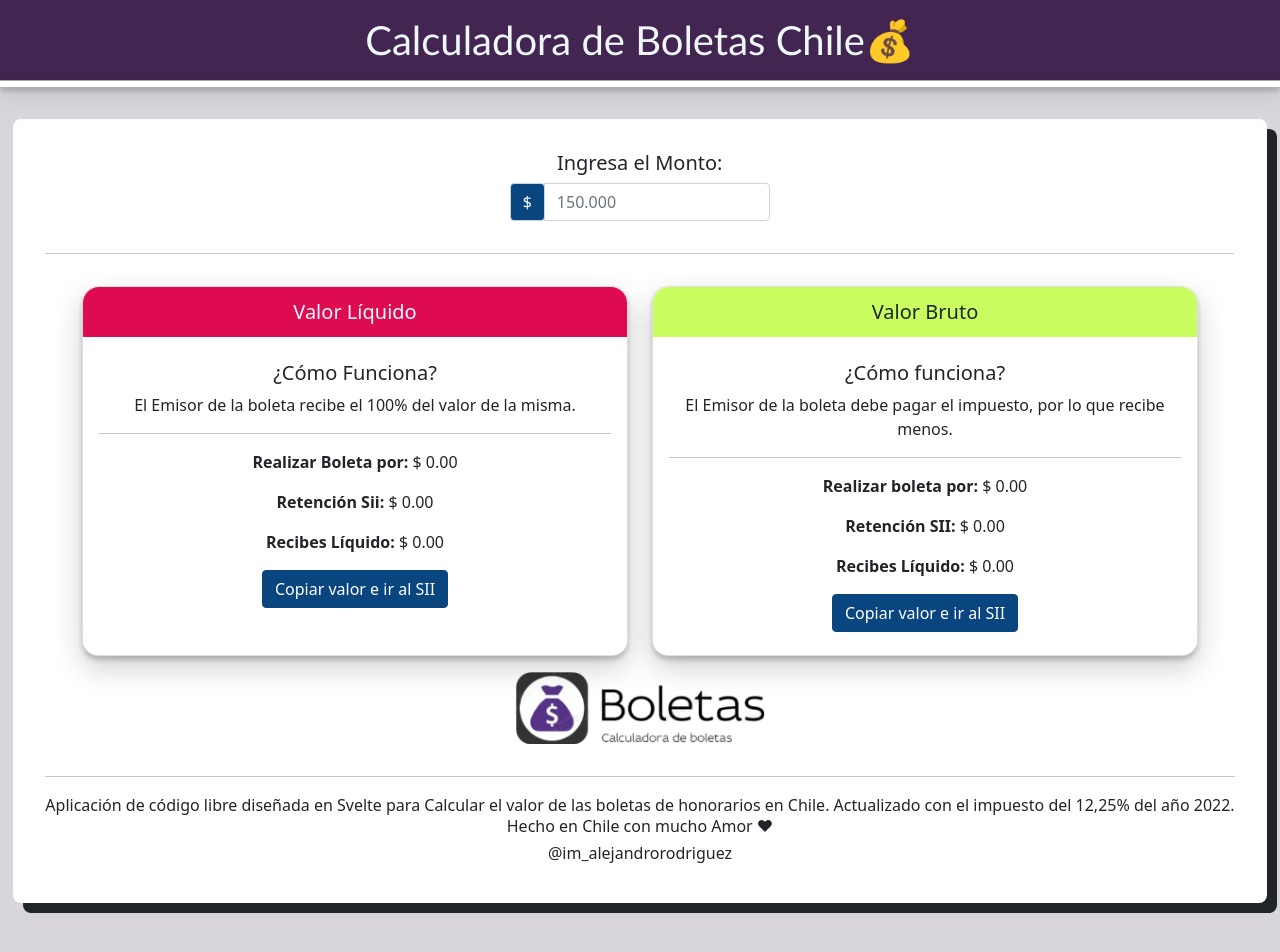
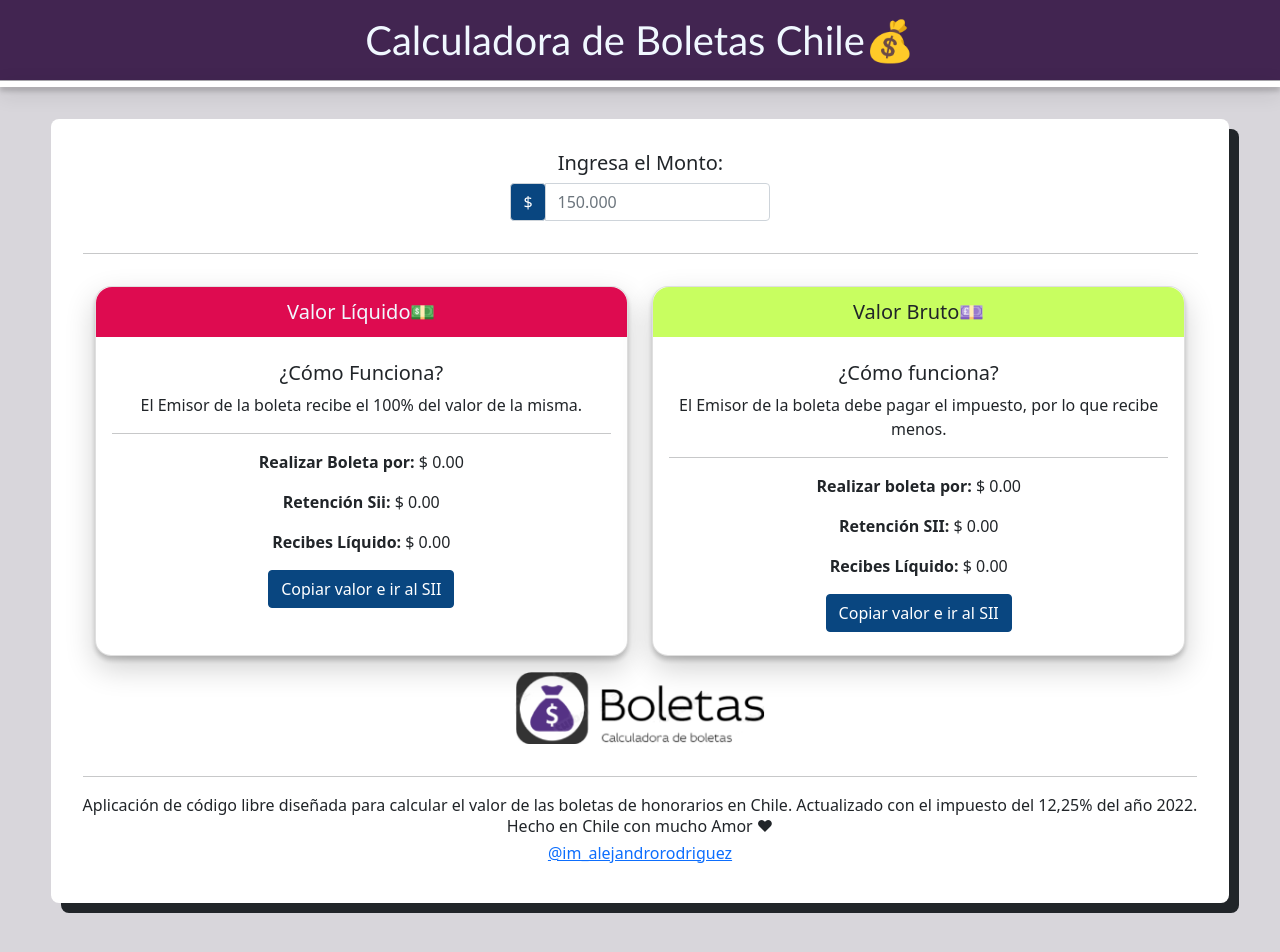
Before and after one commit to aljerr3/calculo-de-boletas-chile, a Svelte app: page / in a window 1280 px wide. Shown: the top 952 px of the page. Built offline with nearby package versions, Linux system fonts and the light colour scheme.

Commit message:
Se agregan link de instagram

```diff
--- a/src/components/page.svelte
+++ b/src/components/page.svelte
@@ -81,7 +81,7 @@
     <div class="row">
       <div class="col-12 col-md-6">
         <div class="card rounded-5">
-          <h5 class="card-header1">Valor Líquido</h5>
+          <h5 class="card-header1">Valor Líquido💵</h5>
           <div class="card-body">
             <h5 class="card-title">¿Cómo Funciona?</h5>
             <p class="card-amount">
@@ -114,7 +114,7 @@
       </div>
       <div class="col-12 col-md-6">
         <div class="card rounded-5">
-          <h5 class="card-header2">Valor Bruto</h5>
+          <h5 class="card-header2">Valor Bruto💷</h5>
           <div class="card-body">
             <h5 class="card-title">¿Cómo funciona?</h5>
             <p class="card-amount">
@@ -151,12 +151,15 @@
   <img class="logo" src="img/logo.png" alt="logo" />
   <hr />
   <h7>
-    Aplicación de código libre diseñada en Svelte para Calcular el valor de las
-    boletas de honorarios en Chile. Actualizado con el impuesto del 12,25% del
-    año 2022.
+    Aplicación de código libre diseñada para calcular el valor de las boletas de
+    honorarios en Chile. Actualizado con el impuesto del 12,25% del año 2022.
   </h7>
   <h6>Hecho en Chile con mucho Amor ❤</h6>
-  <h6>@im_alejandrorodriguez</h6>
+  <h6>
+    <a href="https://www.instagram.com/im_alejandrorodriguez/"
+      >@im_alejandrorodriguez</a
+    >
+  </h6>
 </div>
 
 <style>
```
